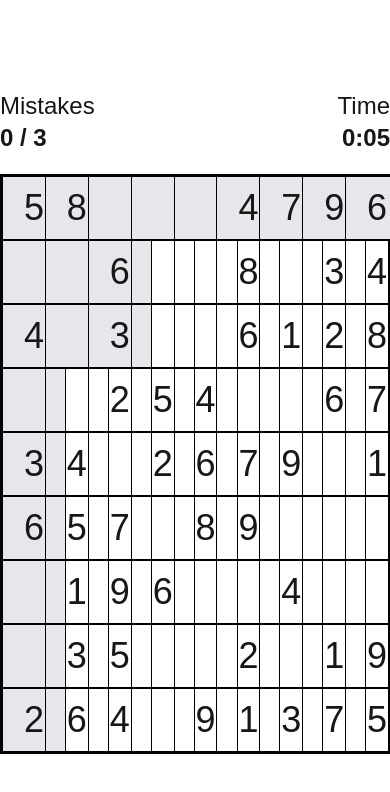
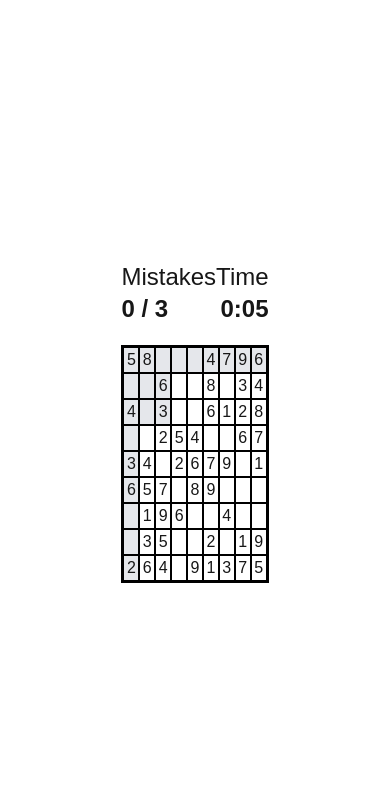
Before and after one commit to kensunjaya/next-sudoku, a Next.js app: page / in a window 390 px wide. Shown: the top 792 px of the page. Built offline with nearby package versions, Linux system fonts and the light colour scheme.

Commit message:
fixed page responsiveness

```diff
--- a/src/app/page.tsx
+++ b/src/app/page.tsx
@@ -118,8 +118,7 @@ export default function Home() {
     setPuzzle(createPuzzle(cells));
     const timeInterval = setInterval(() => {
       setTime(prev => prev + 1);
-    }
-    , 1000);
+    }, 1000);
     return () => {
       clearInterval(timeInterval);
     }
@@ -128,25 +127,25 @@ export default function Home() {
   return (
     <div className="flex flex-col items-center justify-center min-h-screen py-2">
       <main className="w-fit">
-        <div className="flex flex-row justify-between">
+        <div className="flex flex-row justify-between w-full">
           <div className="flex flex-col">
             <div className="text-2xl">{`Mistakes`}</div>
             <div className="text-2xl font-bold">{`${mistakes} / 3`}</div>
           </div>
-          <div className="flex flex-col">
+          <div className="flex flex-col text-right">
             <div className="text-2xl">{`Time`}</div>
-            <div className="text-2xl font-bold text-right">{`${formatTime(time)}`}</div>
+            <div className="text-2xl font-bold">{`${formatTime(time)}`}</div>
           </div>
         </div>
 
-        <div className="grid mt-5 grid-cols-9 text-4xl border-2 border-black dark:border-white">
+        <div className="grid mt-5 grid-cols-9 xs:text-md sm:text-xl md:text-2xl lg:text-3xl xl:text-4xl border-2 border-black dark:border-white">
           {puzzle.map((row, rowIndex) => row.map((cell, colIndex) =>
             <div
               onClick={() => {setSelectedCell([rowIndex, colIndex])}}
               onKeyDown={(event) => handleKeyDown(event, rowIndex, colIndex)}
               tabIndex={0}
               key={rowIndex * 9 + colIndex}
-            className={`flex justify-center hover:cursor-default items-center ${cell.wrong && 'text-red-400'} border-1 border-black dark:border-white h-16 w-16 ${highlightCell(rowIndex, colIndex)}`}
+              className={`flex justify-center hover:cursor-default items-center ${cell.wrong && 'text-red-400'} border-1 border-black dark:border-white xs:h-8 xs:w-8 sm:h-10 sm:w-10 md:h-12 md:w-12 lg:h-14 lg:w-14 xl:h-16 xl:w-16 ${highlightCell(rowIndex, colIndex)}`}
             >
               {cell.val != 0 || cell.wrong ? cell.val : ''}
             </div>
```
Lines whose indentation alone changed are shown as unchanged.
